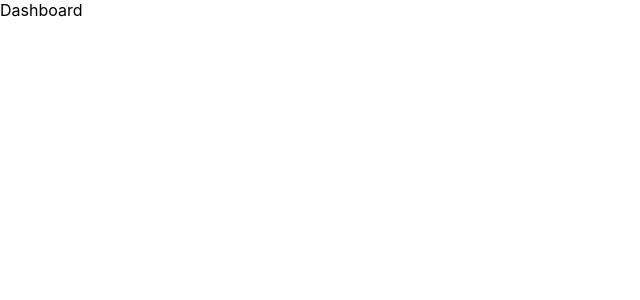
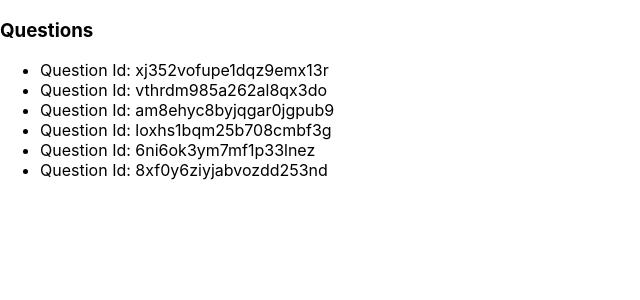
Before and after one commit to UXDoireann/Would-you-rather, a React (Create React App) app: page / in a window 1280 px wide. Shown: the top 300 px of the page, without its empty margins (0-640 px from the left). Built offline with nearby package versions, Linux system fonts and the light colour scheme.

Commit message:
Fix: Render question ids from Dashboard

```diff
--- a/src/components/App.js
+++ b/src/components/App.js
@@ -15,12 +15,17 @@ class App extends Component{
 
   render(){
   return (
-
-    <Dashboard/>
-
+    <div>
+      {this.props.loading===true?null:<Dashboard/>}
+  </div>
   );
 }
 }
 
+function mapStateToProps({authedUser}){
+  return{
+    loading:authedUser===null
+  }
+}
 
-export default connect()(App);
+export default connect(mapStateToProps)(App);
--- a/src/components/Dashboard.js
+++ b/src/components/Dashboard.js
@@ -6,7 +6,14 @@ class Dashboard extends Component{
         console.log(this.props)
         return(
             <div>
-                Dashboard
+               <h3 className ='center'>Questions</h3>
+               <ul className ="question-list">
+                   {this.props.questionIds.map((id)=>(
+                       <li key ={id}>
+                           <div>Question Id: {id}</div>
+                       </li>
+                   ))}
+               </ul>
             </div>
         )
     }
@@ -14,7 +21,7 @@ class Dashboard extends Component{
 
 function mapStateToProps({questions}){
     return{
-        questionIds:Object.keys(questions).sort((a, b)=>questions[b].timestamp-questions[a].timestamp)
+        questionIds: Object.keys(questions).sort((a, b)=>questions[b].timestamp-questions[a].timestamp)
     }
 }
 
```
